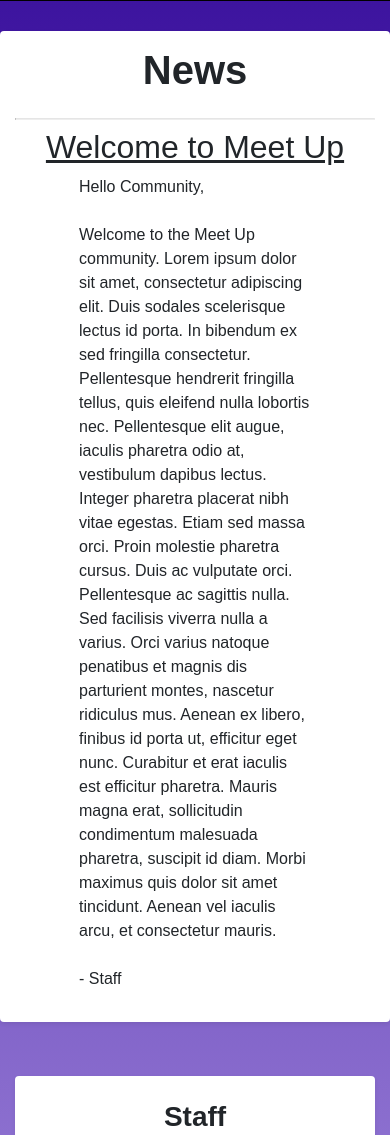
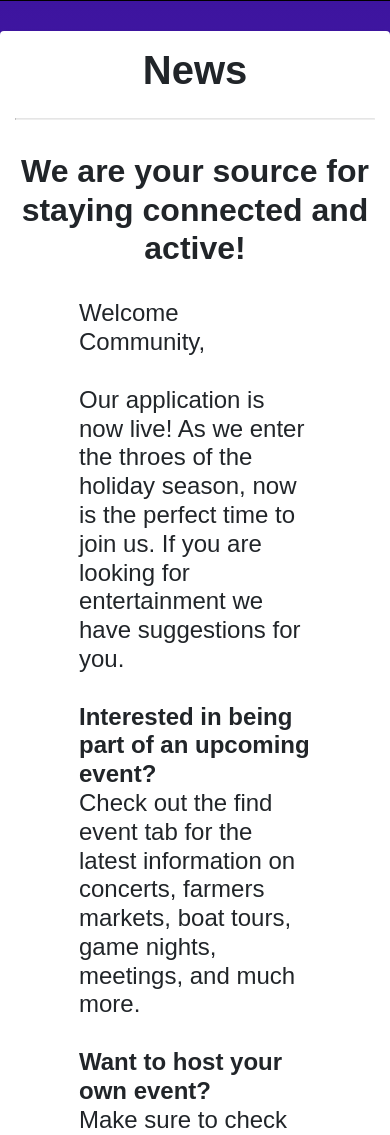
Before and after one commit to Ktmi/CEN5011-Project, a Django app: page / in a window 390 px wide. Shown: the part 523-1658 px from the top of the page. Run offline with Django 3.2, Linux system fonts and the light colour scheme; some libraries are stand-ins or nearby versions.

Commit message:
* Added fictional events for presentation * Added a question and answer to FAQ * Changed contact.html to present better as the form didn't have functionality * Changed placeholder text in homepage

```diff
--- a/mysite/templates/faq.html
+++ b/mysite/templates/faq.html
@@ -13,6 +13,9 @@
         </br>
         <li> Q: How many events can I attend?</li>
         <li> A: We allow our users to attend as many events as they want.</li>
+        </br>
+        <li> Q: Why are the zip code for some events "00000"?</li>
+        <li> A: "00000" is the zip code used for online games and virtual meetings.</li>
         </br>
         <li> Q: How do I edit my profile once it is created?</li>
         <li> A: First, make sure you are logged in. Once you are, you can access your profile page from the "Profile" tab on the navbar. Once you see your information, find the "Edit Profile" button. Make any changes and click "Apply".</li>
--- a/mysite/templates/home.html
+++ b/mysite/templates/home.html
@@ -11,20 +11,26 @@
     <div>
         <hr class="mt10 mb10"/>
         <div>
-            <h2 class="text-center" style="text"><u>Welcome to Meet Up</u></h2>
-            <p class="mx-3 px-5">Hello Community,<br><br>
-            Welcome to the Meet Up community. Lorem ipsum dolor sit amet, consectetur adipiscing elit.
-                Duis sodales scelerisque lectus id porta. In bibendum ex sed fringilla consectetur.
-                Pellentesque hendrerit fringilla tellus, quis eleifend nulla lobortis nec.
-                Pellentesque elit augue, iaculis pharetra odio at, vestibulum dapibus lectus.
-                Integer pharetra placerat nibh vitae egestas. Etiam sed massa orci. Proin molestie pharetra
-                cursus. Duis ac vulputate orci. Pellentesque ac sagittis nulla. Sed facilisis viverra nulla a
-                varius. Orci varius natoque penatibus et magnis dis parturient montes, nascetur ridiculus mus.
-                Aenean ex libero, finibus id porta ut, efficitur eget nunc. Curabitur et erat iaculis est
-                efficitur pharetra. Mauris magna erat, sollicitudin condimentum malesuada pharetra, suscipit
-                id diam. Morbi maximus quis dolor sit amet tincidunt. Aenean vel iaculis arcu, et consectetur
-                mauris.
-            <br><br>- Staff</p>
+            <br>
+            <h2 class="text-center" style="text"><b> We are your source for staying connected and active!</b></h2>
+            <br>
+            <h4 class="mx-3 px-5">Welcome Community,<br/><br/>
+                Our application is now live! As we enter the throes of the holiday season, now is the perfect time to join us.
+                If you are looking for entertainment we have suggestions for you.
+                <br/><br/><b>Interested in being part of an upcoming event?</b>
+                <br/>Check out the find event tab for the latest information on concerts, farmers markets, boat tours, game
+                nights, meetings, and much more. <br/><br/><b>Want to host your own event?</b>  <br/>Make sure to check out our create event tab to
+                customize your own personal event.<br/>
+                <br/>
+                <ul>
+                    <li>Check out the FAQ tab for any frequently asked questions.</li>
+                    <li>Check out the rules tab to make sure you follow our community guidelines.</li>
+                    <li>Check back for upcoming features</li>
+                </ul>
+                  To access all these features make sure to create a profile.  You can
+                create a profile by going to the sign up tab. We are planning on adding many new features in the near future.
+                Stay tuned for updates as they role out!
+            <br><br>- Staff</h4>
         </div>
 
     </div>
@@ -39,10 +45,26 @@
     <div>
         <div class="col shadow-sm p-4 mb-4 bg-white rounded mb-auto" style="padding: 15px; margin-top: 30px;">
             <h3 class="mb-3 text-center font-weight-bold">Staff</h3>
-            <img src="https://cdn.onlinewebfonts.com/svg/img_24787.png" class="m-2" width="100" height="100" alt="Test 1">
-            <img src="https://cdn.onlinewebfonts.com/svg/img_24787.png" class="m-2" width="100" height="100" alt="Test 2">
-            <img src="https://cdn.onlinewebfonts.com/svg/img_24787.png" class="m-2" width="100" height="100" alt="Test 3">
-            <img src="https://cdn.onlinewebfonts.com/svg/img_24787.png" class="m-2" width="100" height="100" alt="Test 4">
+            <div class="row">
+                <div class="col">
+                    <img src="https://quindry.com/wp-content/gallery/people/Philadelphia-business-headshot-36-Square.jpg" class="m-2 justify-content-center rounded-circle" width="150" height="150" alt="Test 1">
+                    <p class="text-center">Bryan Adams</p>
+                </div>
+                <div class="col">
+                    <img src="https://production-next-images-cdn.thumbtack.com/i/371587647695208449/desktop/standard/400square-legacy" class="m-2 justify-content-center rounded-circle" width="150" height="150" alt="Test 2">
+                    <p class="text-center">Clara Aimes</p>
+                </div>
+            </div>
+            <div class="row">
+                <div class="col">
+                    <img src="https://ninaparkerstudios.com/wp-content/uploads/2018/07/LanceHuff-Headshot-Atlanta-NinaParkerStudios-9879-SQUARE-384x384.jpg" class="m-2 justify-content-center rounded-circle" width="150" height="150" alt="Test 3">
+                    <p class="text-center">Thomas Jones</p>
+                </div>
+                <div class="col">
+                     <img src="https://lh3.googleusercontent.com/proxy/sd6nhgY4BB4aOAynYKIFSqWFS7wr_ZQfJz5h0zL7GRSH4tdCWHgoqg8zlg7XWT1t-IcTzkCTSY5P09mZufLdo7w4Pf-guP46HJSmiVp4rwYFkI4fQ_H-1g6GOCN6A37H2F8EtVeBlSXd7yvlSbUDUi9EIw" class="m-2 justify-content-center rounded-circle" width="150" height="150" alt="Test 4">
+                    <p class="text-center">Maria Garcia</p>
+                </div>
+            </div>
         </div>
     </div>
     <!-- /Staff -->
@@ -51,17 +73,10 @@
     <div>
         <div class="col shadow-sm p-4 mb-4 bg-white rounded mb-auto" style="padding: 15px; margin-top: 30px;">
             <h3 class="mb-3 text-center font-weight-bold">About Us</h3>
-            <p>Lorem ipsum dolor sit amet, consectetur adipiscing elit.
-                Duis sodales scelerisque lectus id porta. In bibendum ex sed fringilla consectetur.
-                Pellentesque hendrerit fringilla tellus, quis eleifend nulla lobortis nec.
-                Pellentesque elit augue, iaculis pharetra odio at, vestibulum dapibus lectus.
-                Integer pharetra placerat nibh vitae egestas. Etiam sed massa orci. Proin molestie pharetra
-                cursus. Duis ac vulputate orci. Pellentesque ac sagittis nulla. Sed facilisis viverra nulla a
-                varius. Orci varius natoque penatibus et magnis dis parturient montes, nascetur ridiculus mus.
-                Aenean ex libero, finibus id porta ut, efficitur eget nunc. Curabitur et erat iaculis est
-                efficitur pharetra. Mauris magna erat, sollicitudin condimentum malesuada pharetra, suscipit
-                id diam. Morbi maximus quis dolor sit amet tincidunt. Aenean vel iaculis arcu, et consectetur
-                mauris.</p>
+            <h4>Meet Up is a social networking web application developed for teenagers and adults; providing a way to
+                connect users with similar personal interests to events and activities by any specified location.
+                The application allows users to create profiles, create and attend events, and connect with other
+                members.</h4>
         </div>
     </div>
     <!-- /About Us -->
```
Also changed, not shown: mysite/templates/contact.html (+27 -30 lines), mysite/db.sqlite3.
